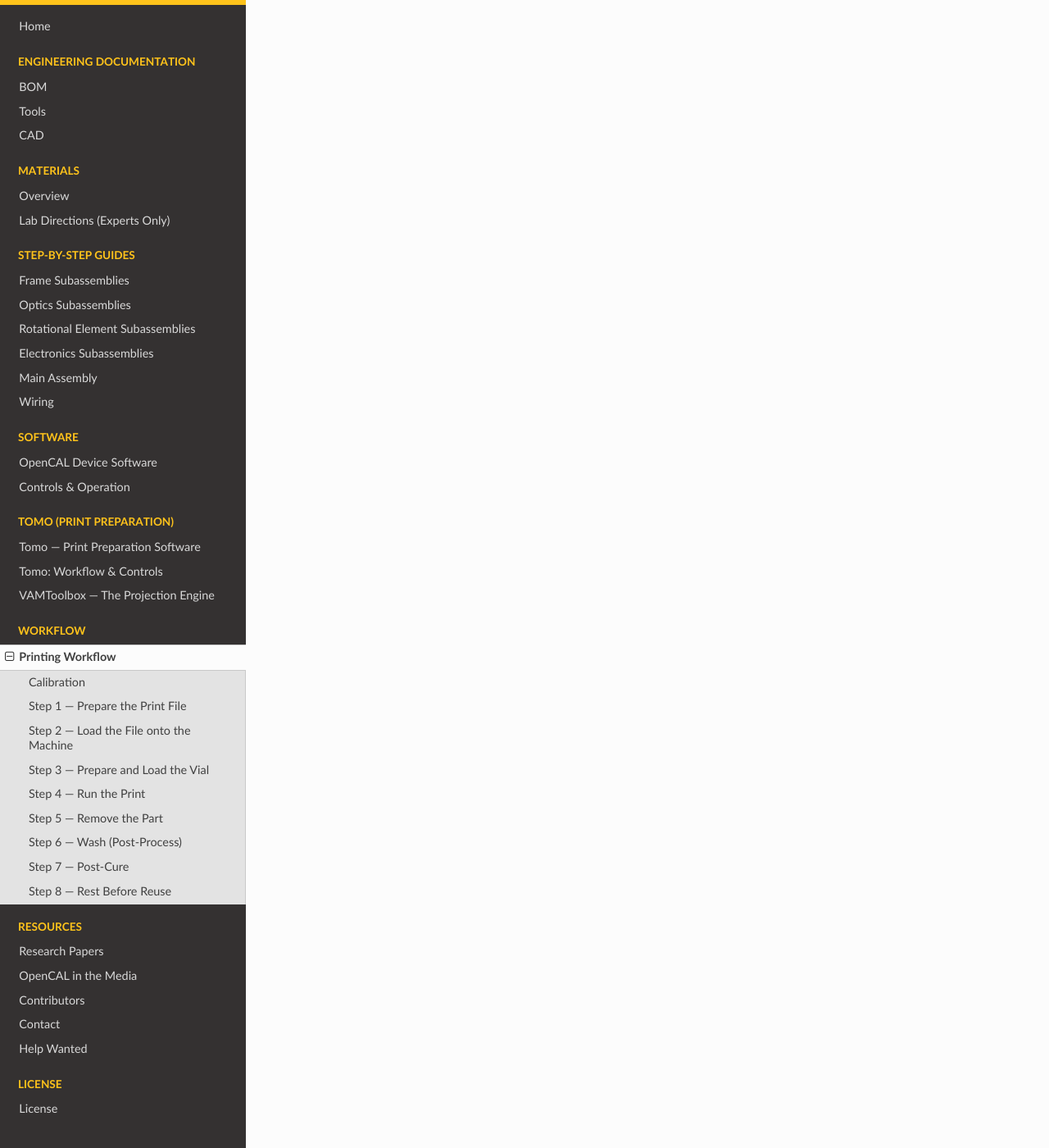
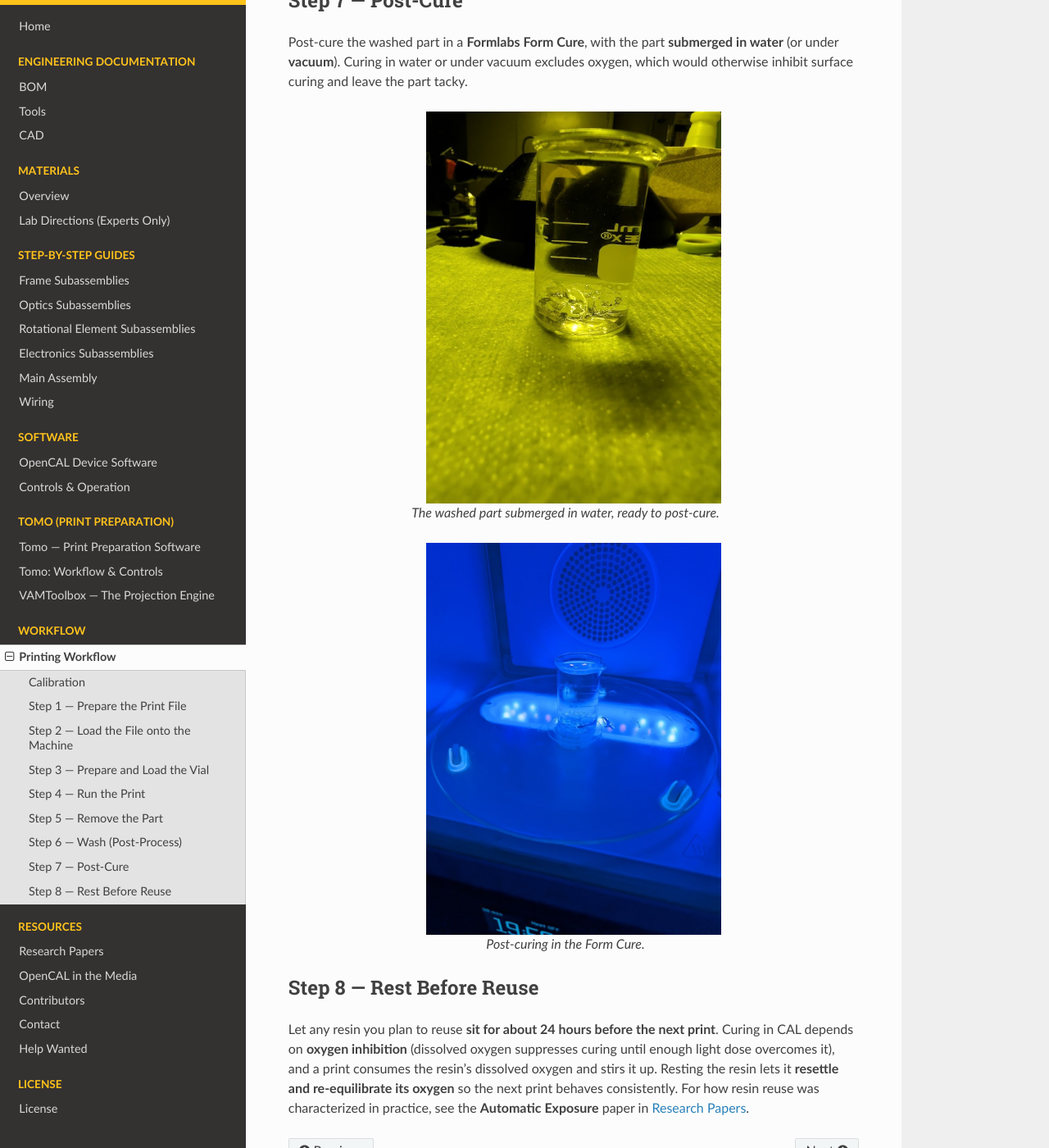
Before and after one commit to computed-axial-lithography/OpenCAL-documentation, a Sphinx documentation site: the page built from docs/source/workflow/printing.rst, in a window 1280 px wide and 1400 px high, scrolled down 7283 px. Shown: the whole window at 82% size. Built offline with Sphinx 7.4.7 and the Read the Docs theme 3.1.0, drawn with Linux system fonts in a browser that asks for light colours; some of the changed text lies outside the part shown.

Commit message:
Add workflow photos and tips throughout the printing process
- Photos for fill/cap/load(bottom+top), printing, tweezers removal, IPA wash,
  water bath, and Form Cure post-cure
- Tip: pour resin down the vial side to avoid bubbles
- Tip: let gravity drip resin off the part during tweezers removal
- Note that alignment-tool build files are on the OpenCAL Printables
- Rest-before-reuse step now explains oxygen inhibition / resettle and cites the
  Automatic Exposure paper

Co-Authored-By: Claude Opus 4.8 (1M context) <noreply@anthropic.com>

```diff
--- a/docs/source/workflow/printing.rst
+++ b/docs/source/workflow/printing.rst
@@ -44,6 +44,9 @@ tools under **Settings** on the LCD menu (see :doc:`Controls & Operation <../sof
 
       The cross-strut alignment tool.
 
+   All the files needed to build the alignment tool are on the
+   `OpenCAL Printables page <https://www.printables.com/model/1641693-opencal>`__.
+
    .. figure:: ../static/Workflow/cal_alignment.jpg
       :align: center
       :width: 360px
@@ -87,9 +90,37 @@ Step 3 — Prepare and Load the Vial
 
    Put on **nitrile gloves** and keep the resin away from sunlight before opening any container.
 
-#. Fill a clean glass vial with the photopolymer resin.
+#. Fill a clean glass vial with the photopolymer resin. **Pour the resin gently down the side of
+   the vial** so it does not fold in on itself and trap bubbles.
+
+   .. figure:: ../static/Workflow/wf_fill_vial.jpg
+      :align: center
+      :width: 360px
+
+      Filling the vial. Pour against the side to avoid bubbles.
+
 #. **Cap the vial** securely to prevent spills and to limit light and oxygen exposure.
-#. Place the capped vial into the machine's rotation stage and make sure it is seated correctly.
+
+   .. figure:: ../static/Workflow/wf_cap_vial.jpg
+      :align: center
+      :width: 360px
+
+      The capped vial.
+
+#. Place the capped vial into the machine's rotation stage: seat it on the **bottom rotation
+   piece**, attach the **top piece**, and make sure it is centered and secure.
+
+   .. figure:: ../static/Workflow/wf_load_bottom.jpg
+      :align: center
+      :width: 360px
+
+      The vial seated on the bottom rotation piece.
+
+   .. figure:: ../static/Workflow/wf_load_top.jpg
+      :align: center
+      :width: 360px
+
+      The top piece attached.
 
 Step 4 — Run the Print
 ----------------------
@@ -98,14 +129,28 @@ Start the print from the **Print from USB** menu. The vial rotates while the pro
 video, and the part forms volumetrically over the rotation(s). You can monitor progress on the
 camera view, and click to stop when the print finishes.
 
+.. figure:: ../static/Workflow/wf_printing.jpg
+   :align: center
+   :width: 360px
+
+   A print in progress: the projector plays the video into the spinning vial.
+
 Step 5 — Remove the Part
 ------------------------
 
 #. When the print is complete, remove the vial from the machine.
 #. Wearing gloves, uncap the vial and use **tweezers** to gently lift the cured part out of the
    surrounding uncured resin.
+
+   .. figure:: ../static/Workflow/wf_tweezers.jpg
+      :align: center
+      :width: 360px
+
+      Lifting the cured part out with tweezers.
+
 #. Let excess resin drip back into the vial; the remaining uncured resin can be reused (see
-   Step 8).
+   Step 8). **Let gravity do the work**: holding the part and letting the resin drip off is the
+   best way to clean off the excess.
 
 Step 6 — Wash (Post-Process)
 ----------------------------
@@ -114,6 +159,12 @@ Wash the uncured resin off the part using a **Formlabs Form Wash** (or an equiva
 wash). Use the solvent appropriate to your resin, commonly isopropyl alcohol (IPA), and follow
 the wash time recommended for your resin.
 
+.. figure:: ../static/Workflow/wf_washed.jpg
+   :align: center
+   :width: 360px
+
+   The part after washing in IPA.
+
 Step 7 — Post-Cure
 ------------------
 
@@ -121,8 +172,24 @@ Post-cure the washed part in a **Formlabs Form Cure**, with the part **submerged
 under **vacuum**). Curing in water or under vacuum excludes oxygen, which would otherwise inhibit
 surface curing and leave the part tacky.
 
+.. figure:: ../static/Workflow/wf_water.jpg
+   :align: center
+   :width: 360px
+
+   The washed part submerged in water, ready to post-cure.
+
+.. figure:: ../static/Workflow/wf_curing.jpg
+   :align: center
+   :width: 360px
+
+   Post-curing in the Form Cure.
+
 Step 8 — Rest Before Reuse
 --------------------------
 
-Let the cured part (and any reused resin) **sit for 24 hours before reuse** so the material can
-fully stabilize.
+Let any resin you plan to reuse **sit for about 24 hours before the next print**. Curing in CAL
+depends on **oxygen inhibition** (dissolved oxygen suppresses curing until enough light dose
+overcomes it), and a print consumes the resin's dissolved oxygen and stirs it up. Resting the
+resin lets it **resettle and re-equilibrate its oxygen** so the next print behaves consistently.
+For how resin reuse was characterized in practice, see the **Automatic Exposure** paper in
+:doc:`../resources/research_papers`.
```
Also changed, not shown: docs/source/static/Workflow/wf_cap_vial.jpg (added), docs/source/static/Workflow/wf_curing.jpg (added), docs/source/static/Workflow/wf_fill_vial.jpg (added), docs/source/static/Workflow/wf_load_bottom.jpg (added), docs/source/static/Workflow/wf_load_top.jpg (added), docs/source/static/Workflow/wf_printing.jpg (added), docs/source/static/Workflow/wf_tweezers.jpg (added), docs/source/static/Workflow/wf_washed.jpg (added), docs/source/static/Workflow/wf_water.jpg (added).
